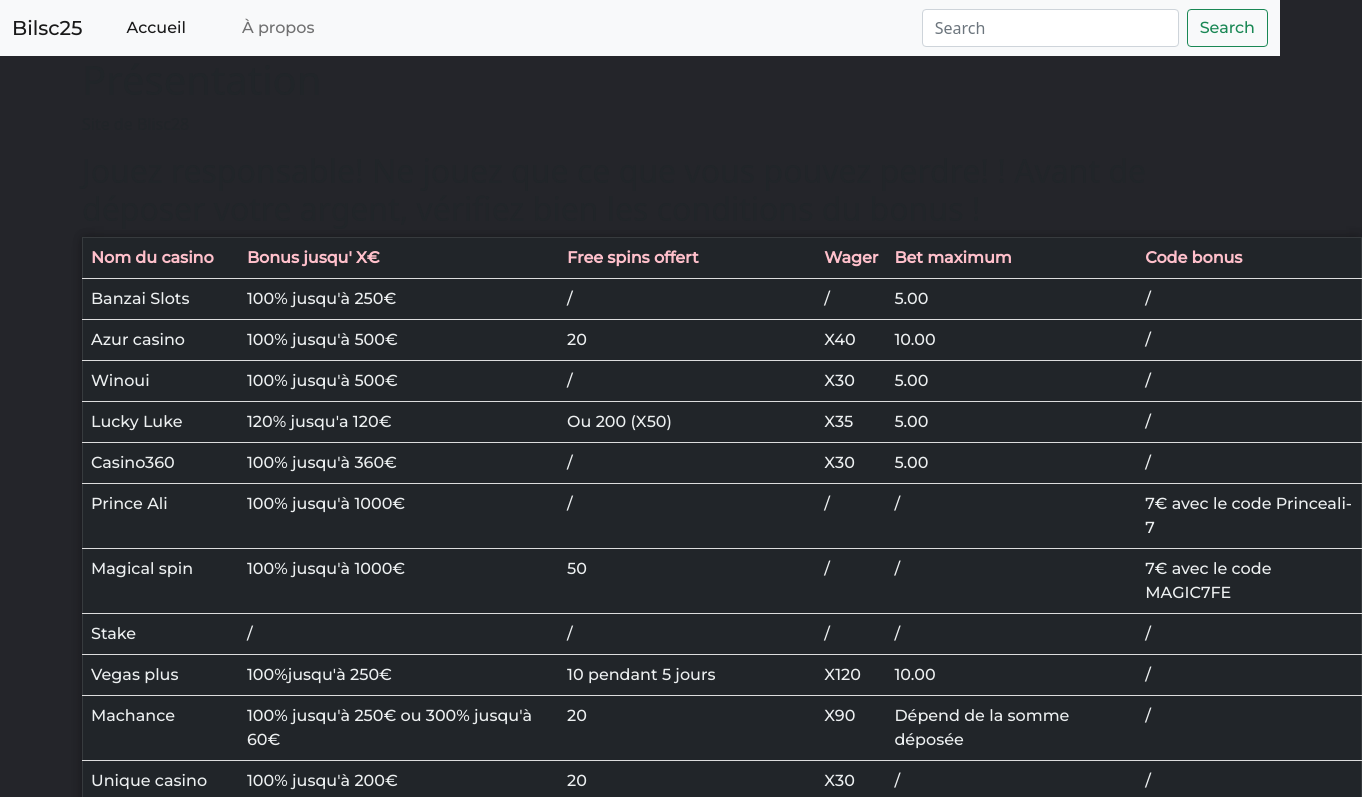
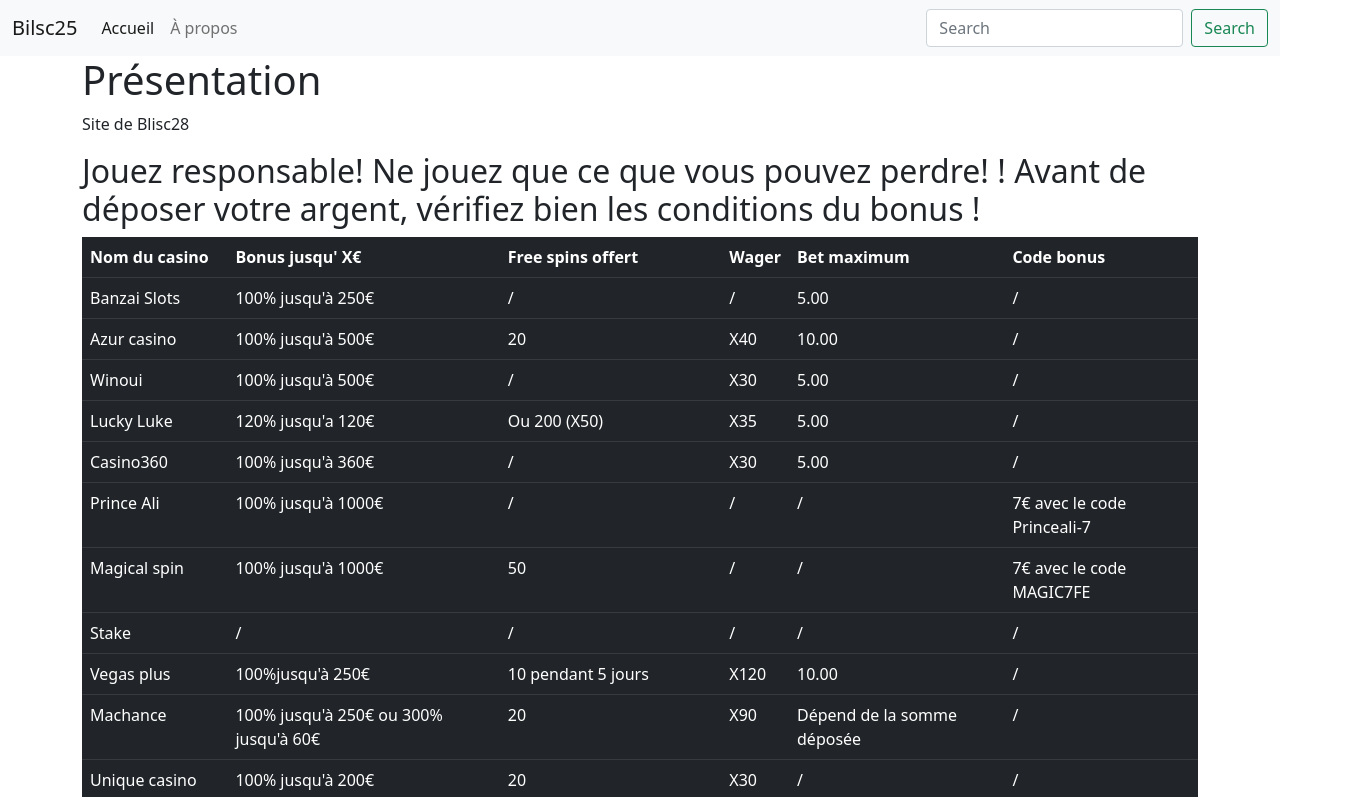
Before and after one commit to severinRobert/site_cyril, a plain HTML site: page index.html in a window 1280 px wide. Shown: the top 797 px of the page, 1362 px wide, since content can reach past the window. Drawn offline with nearby package versions, Linux system fonts and the light colour scheme.

Commit message:
Update style.css

```diff
--- a/style.css
+++ b/style.css
@@ -1,110 +1,3 @@
-@import url('https://fonts.googleapis.com/css?family=Montserrat:500');
-
-* {
-	box-sizing: border-box;
-	margin: 0px;
-	padding: 0px;
+tr {
+    cursor:pointer;
 }
-
-body {
-	background-color: #24252A;
-}
-
-li, a, button {
-	font-family: "Montserrat", sans-serif;
-	font-weight: 500;
-	font-size: 16px;
-	color: #edf0f1;
-	text-decoration: none;
-}
-
-header {
-	display: flex;
-	justify-content: flex-end;
-	align-items: center;
-	padding: 30px 10%;
-	background-color: #141414;
-	box-shadow: 0px 0px 20px 1px black;
-}
-
-.logo {
-	cursor: pointer;
-	margin-right: auto;
-}
-
-.navbar {
-	list-style: none;
-}
-
-.navbar li {
-	display: inline-block;
-	padding: 0px 20px;
-}
-
-.navbar li a {
-	transition: all 0.3s ease 0s;
-}
-
-.navbar li a:hover {
-	color: #0088A9;
-	border-bottom: solid 1px #fed200;
-}
-section {
-	display: flex;
-    justify-content: center;
-    margin: 5em 0;
-}
-table {
-    position: absolute;
-    border-collapse: collapse;
-    width: 800px;
-    height: 200px;
-    border: 1px solid #bdc3c7;
-    box-shadow: 2px 2px 12px rgba(0, 0, 0, 0.2), -1px -1px 8px rgba(0, 0, 0, 0.2);
-    font-family: 'Montserrat';
-}
-
-tr {
-    transition: all .2s ease-in;
-    cursor: pointer;
-}
-
-th, td {
-    padding: 12px;
-    text-align: left;
-    border-bottom: 1px solid #ddd;
-    color: #edf0f1;
-}
-th {
-    color:pink;
-}
-
-#headerTable {
-    color: #fff;
-}
-
-tr:hover {
-    background-color: #35363B;
-    transform: scale(1.02);
-    box-shadow: 2px 2px 12px rgba(0, 0, 0, 0.2), -1px -1px 8px rgba(0, 0, 0, 0.2);
-}
-
-@media only screen and (max-width: 768px) {
-    table {
-        width: 90%;
-    }
-}
-::-webkit-scrollbar {
-    height: 6px;
-    width: 6px;
-}
-::-webkit-scrollbar-button {
-    height: 0;
-}
-::-webkit-scrollbar-thumb {
-    background: #e1e1e1;
-    border-radius: 50px;
-}
-::-webkit-scrollbar-thumb:hover {
-	background: #d1d1d1;
-}
```
